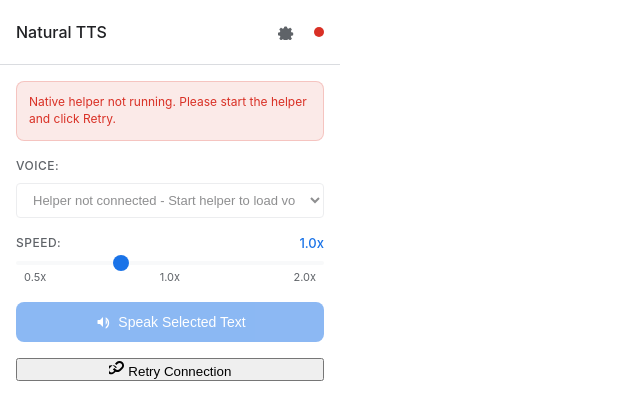
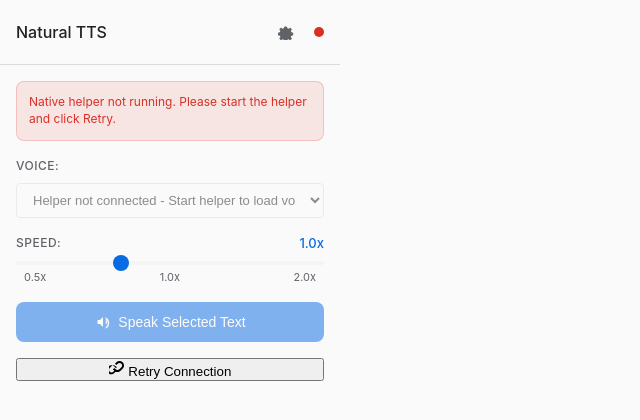
Before and after one commit to renchris/natural-text-to-voice-extension, a website built with Vite: page chrome-extension/src/popup/popup.html in a window 1280 px wide. Shown: the full height of the page, 0-640 px from the left. Built offline with nearby package versions, Linux system fonts and the light colour scheme; some packages are replaced by stand-ins of ours; no server answers.

Commit message:
refactor(ui): v1 token system with intent-named space scale and WCAG-fixed text colors

```diff
--- a/chrome-extension/src/shared/variables.css
+++ b/chrome-extension/src/shared/variables.css
@@ -1,39 +1,69 @@
-/* Shared CSS Variables for theming */
+/* Shared CSS Variables — v1 token system */
 :root {
-  /* Colors */
-  --color-primary: #1a73e8;
-  --color-primary-hover: #1557b0;
-  --color-success: #0f9d58;
-  --color-error: #d93025;
-  --color-warning: #f9ab00;
+  /* === BRAND — refined indigo === */
+  --color-primary: #3D4ED7;
+  --color-primary-hover: #2E3FC4;
 
+  /* === SEMANTIC STATUS — split bg vs text for WCAG === */
+  --color-success: #0F9D58;
+  --color-success-text: #0A7A42;
+  --color-error: #D93025;
+  --color-error-text: #B71C1C;
+  --color-warning: #F9AB00;
+  --color-warning-text: #A05000;
+
+  /* === NEUTRAL SURFACE === */
   --color-text-primary: #202124;
-  --color-text-secondary: #5f6368;
-  --color-border: #dadce0;
-  --color-bg-primary: #ffffff;
-  --color-bg-secondary: #f8f9fa;
-  --color-bg-hover: #f1f3f4;
+  --color-text-secondary: #5F6368;
+  --color-border: #DADCE0;
+  --color-border-control: #767676;
+  --color-bg-primary: #FAFAFA;
+  --color-bg-secondary: #F4F4F5;
+  --color-bg-hover: #F1F3F4;
 
-  /* Spacing */
-  --spacing-xs: 4px;
-  --spacing-sm: 8px;
-  --spacing-md: 12px;
-  --spacing-lg: 16px;
-  --spacing-xl: 20px;
-  --spacing-2xl: 24px;
-  --spacing-3xl: 32px;
+  --color-focus-ring: #3D4ED7;
 
-  /* Border radius */
+  /* === TYPOGRAPHY === */
+  --font-family-ui: system-ui, ui-sans-serif, sans-serif;
+
+  /* === SPACING — intent-named === */
+  --space-1: 4px;
+  --space-2: 8px;
+  --space-3: 12px;
+  --space-4: 16px;
+  --space-5: 20px;
+  --space-6: 24px;
+  --space-8: 32px;
+
+  /* Legacy aliases (backward compat — remove in v2) */
+  --spacing-xs: var(--space-1);
+  --spacing-sm: var(--space-2);
+  --spacing-md: var(--space-3);
+  --spacing-lg: var(--space-4);
+  --spacing-xl: var(--space-5);
+  --spacing-2xl: var(--space-6);
+  --spacing-3xl: var(--space-8);
+
+  /* === RADII === */
   --radius-sm: 4px;
   --radius-md: 8px;
   --radius-lg: 12px;
-  --radius-full: 50%;
+  --radius-xl: 16px;
+  --radius-full: 9999px;
+  --radius-card: var(--radius-lg);
 
-  /* Shadows */
+  /* === SHADOWS === */
   --shadow-sm: 0 1px 2px rgba(0, 0, 0, 0.05);
-  --shadow-md: 0 2px 6px rgba(0, 0, 0, 0.1);
+  --shadow-md: 0 2px 6px rgba(0, 0, 0, 0.10);
 
-  /* Transitions */
+  /* === MOTION === */
   --transition-fast: 150ms cubic-bezier(0.4, 0, 0.2, 1);
   --transition-normal: 250ms cubic-bezier(0.4, 0, 0.2, 1);
 }
+
+@supports (color: oklch(0 0 0)) {
+  :root {
+    --color-primary: oklch(0.55 0.20 258);
+    --color-primary-hover: oklch(0.45 0.20 258);
+  }
+}
```
